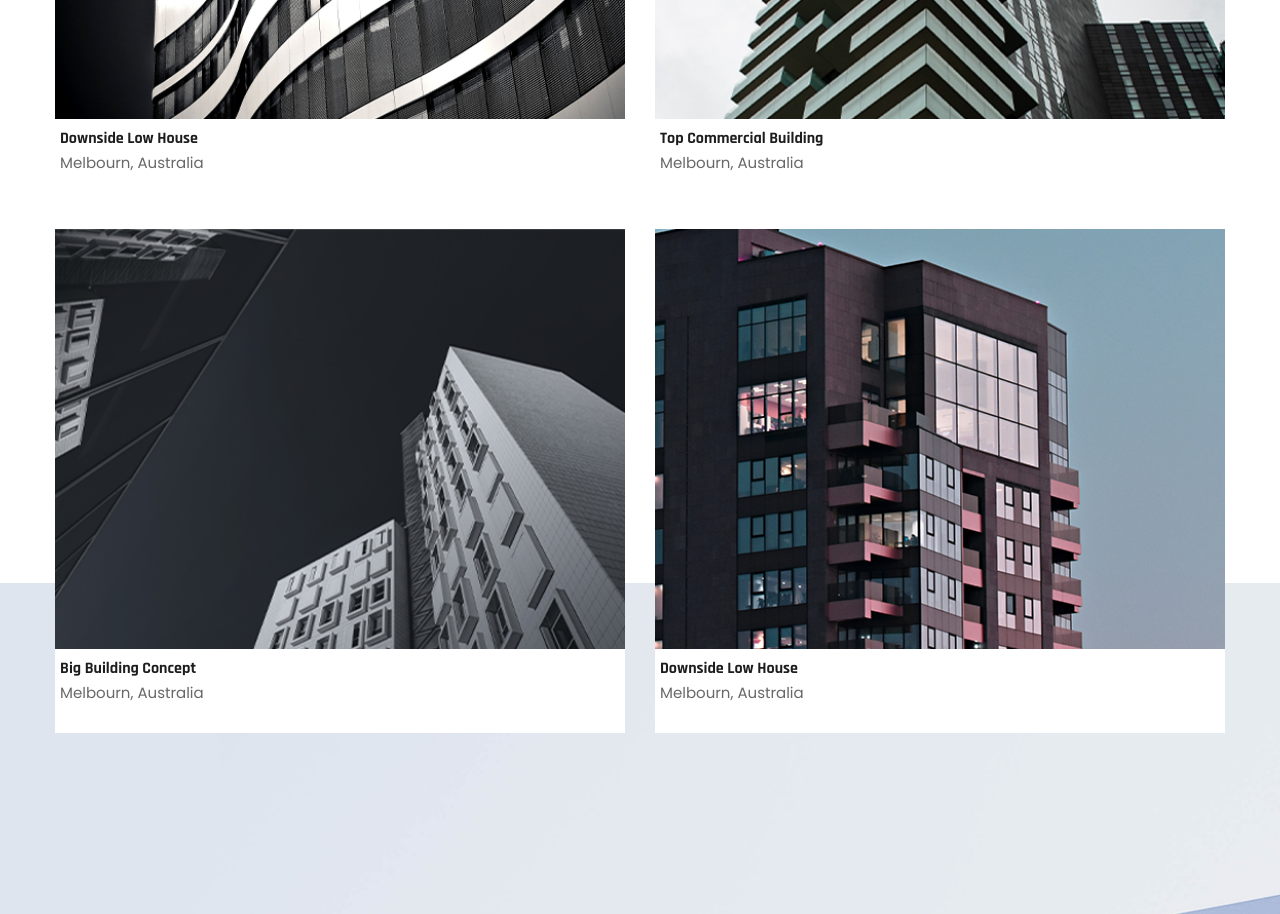
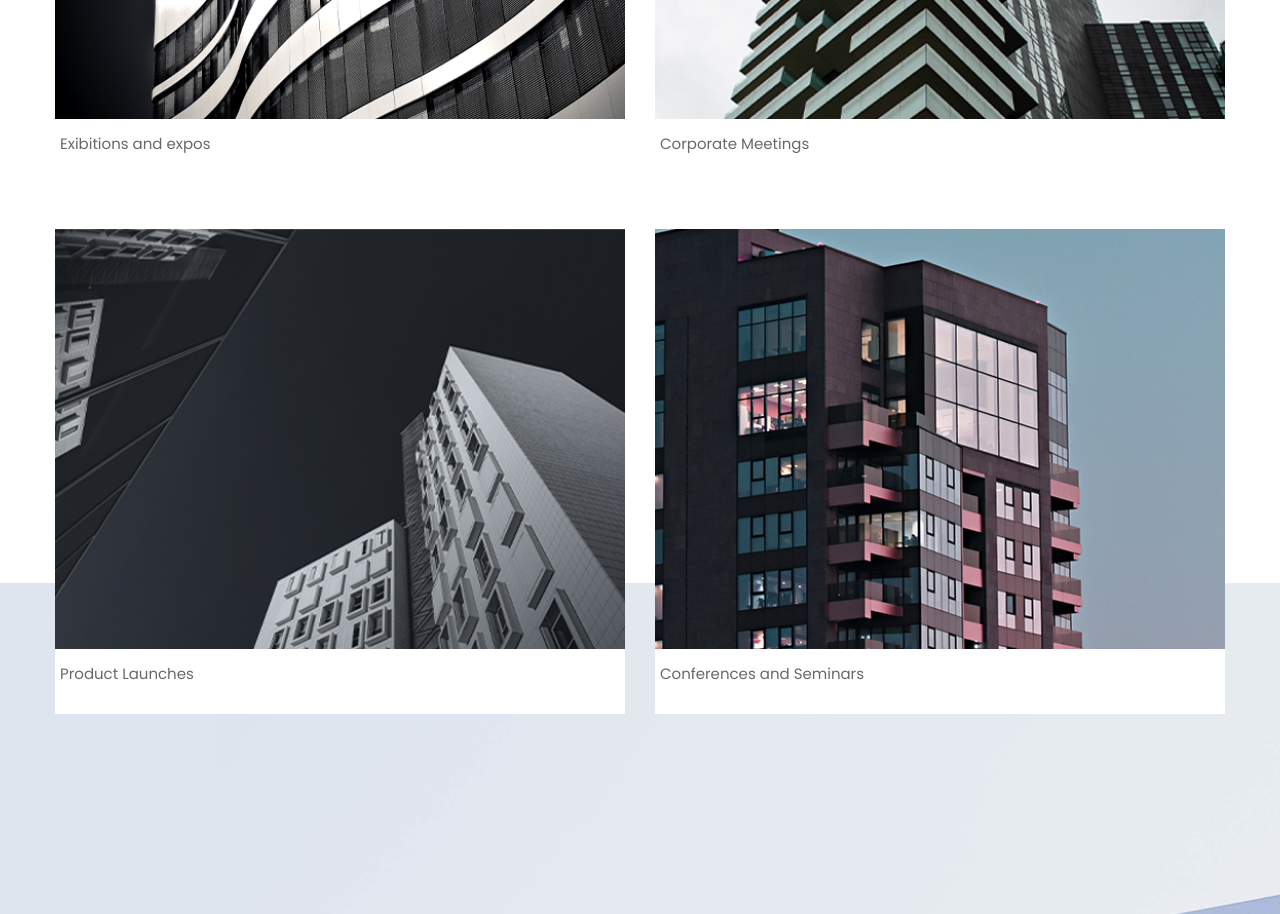
Before and after one commit to Swiish21/EventswithNoanneV2, a plain HTML site: page index.html in a window 1280 px wide. Shown: the part 3500-4414 px from the top of the page. Drawn offline with Linux system fonts and the light colour scheme.

Commit message:
fix: update exhibition descriptions and remove redundant titles in index.html

```diff
--- a/index.html
+++ b/index.html
@@ -236,8 +236,8 @@
                         <div class="single-cat mb-110">
                             <img src="assets/img/gallery/popular1.png" alt="">
                             <div class="img-cap">
-                                <h4>Downside Low House</h4>
-                                <p>Melbourn, Australia</p>
+                                <h4></h4>
+                                <p>Exibitions and expos</p>
                             </div>
                         </div>
                     </div>
@@ -245,8 +245,8 @@
                         <div class="single-cat mb-110">
                             <img src="assets/img/gallery/popular2.png" alt="">
                             <div class="img-cap">
-                                <h4>Top Commercial Building</h4>
-                                <p>Melbourn, Australia</p>
+                                <h4></h4>
+                                <p>Corporate Meetings</p>
                             </div>
                         </div>
                     </div>
@@ -254,8 +254,8 @@
                         <div class="single-cat mb-110">
                             <img src="assets/img/gallery/popular3.png" alt="">
                             <div class="img-cap">
-                                <h4>Big Building Concept</h4>
-                                <p>Melbourn, Australia</p>
+                                <h4></h4>
+                                <p>Product Launches</p>
                             </div>
                         </div>
                     </div>
@@ -263,8 +263,8 @@
                         <div class="single-cat mb-110">
                             <img src="assets/img/gallery/popular4.png" alt="">
                             <div class="img-cap">
-                                <h4>Downside Low House</h4>
-                                <p>Melbourn, Australia</p>
+                                <h4></h4>
+                                <p>Conferences and Seminars</p>
                             </div>
                         </div>
                     </div>
```
Also changed, not shown: assets/img/gallery/about2.png, assets/img/gallery/footer_bg.png, assets/img/gallery/section_bg01.png, assets/img/gallery/section_bg03.png, assets/img/hero/hero2.png.
